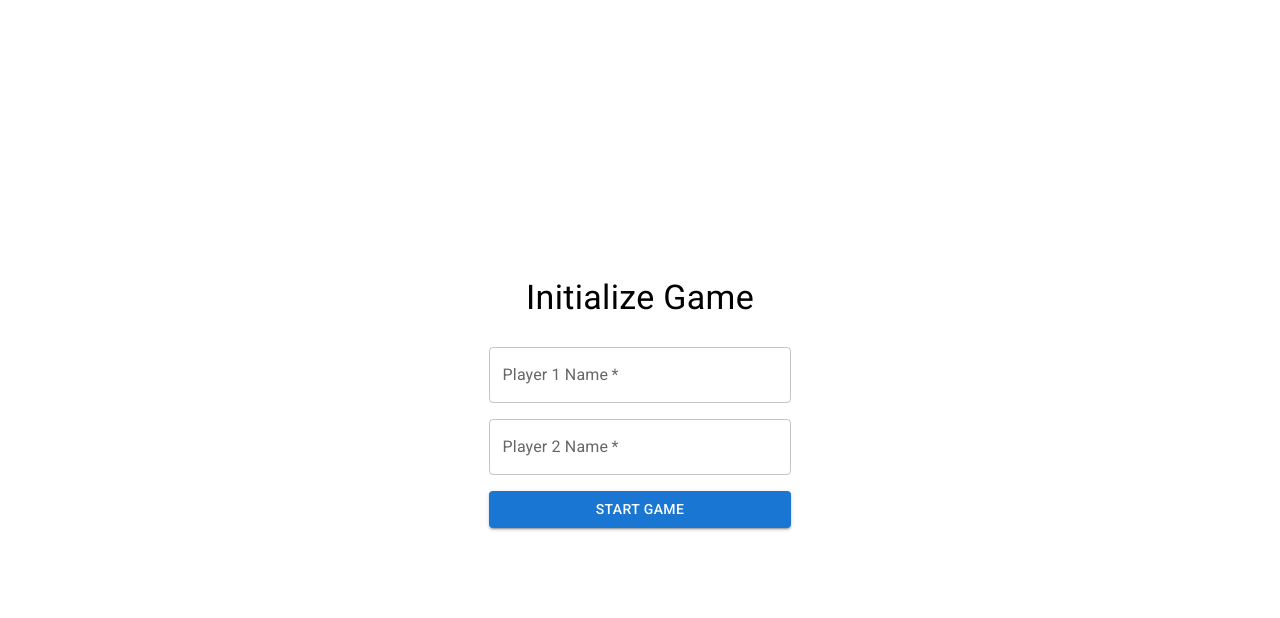
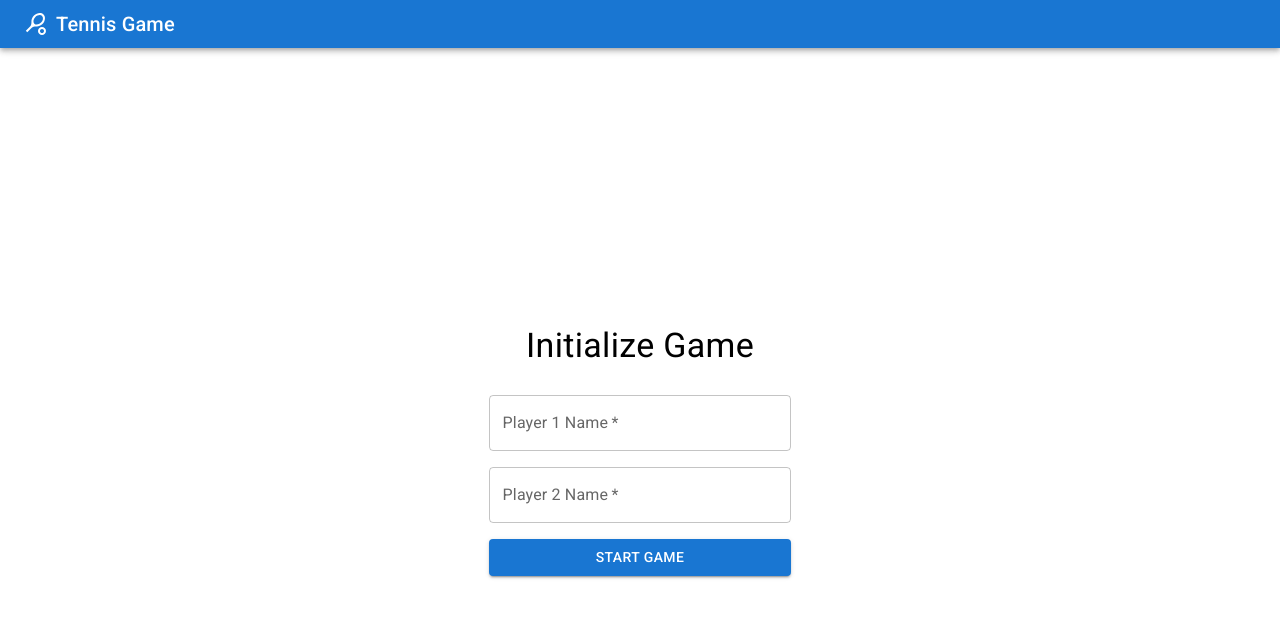
Before and after one commit to HouariZegai/Tennis, a React (Create React App) app in the folder web/: page / in a window 1280 px wide. Shown: the top 618 px of the page. Built offline with nearby package versions, Linux system fonts and the light colour scheme.

Commit message:
feat: create header component

```diff
--- a/web/package.json
+++ b/web/package.json
@@ -5,6 +5,7 @@
   "dependencies": {
     "@emotion/react": "^11.9.3",
     "@emotion/styled": "^11.9.3",
+    "@mui/icons-material": "^5.8.4",
     "@mui/material": "^5.8.6",
     "@testing-library/jest-dom": "^5.16.4",
     "@testing-library/react": "^13.3.0",
--- a/web/src/App.js
+++ b/web/src/App.js
@@ -2,11 +2,13 @@ import './App.css';
 import GameBoard from './pages/GameBoard';
 import StartGame from './pages/StartGame';
 import {BrowserRouter, Routes, Route} from 'react-router-dom'
+import { Header } from './components/Header';
 
 function App() {
   return (
     <div>
       <BrowserRouter>
+        <Header />
         <Routes>
           <Route path='/' exact element={<StartGame />} />
           <Route path='/board' element={<GameBoard />} />
--- /dev/null
+++ b/web/src/components/Header.js
@@ -0,0 +1,25 @@
+import React from 'react'
+import AppBar from '@mui/material/AppBar';
+import { Button, Toolbar, Typography } from '@mui/material';
+import {Link, useLocation} from 'react-router-dom'
+import SportsTennisOutlinedIcon from '@mui/icons-material/SportsTennisOutlined';
+
+export const Header = () => {
+  const location = useLocation()
+
+  return (
+    <AppBar position="static">
+        <Toolbar variant="dense">
+            <SportsTennisOutlinedIcon />
+            <Typography variant="h6" color="inherit" component="div" sx={{ ml: 1, flexGrow: 1 }}>
+            Tennis Game
+            </Typography>
+            {location.pathname === '/board' && (
+                <Link to='/'>
+                  <Button sx={{ my: 2, color: 'white', display: 'block' }}>New Game</Button>
+                </Link>
+            )}
+        </Toolbar>
+    </AppBar>
+  )
+}
```
Also changed, not shown: 1 other file (tests, documents, lock files or other folders).
